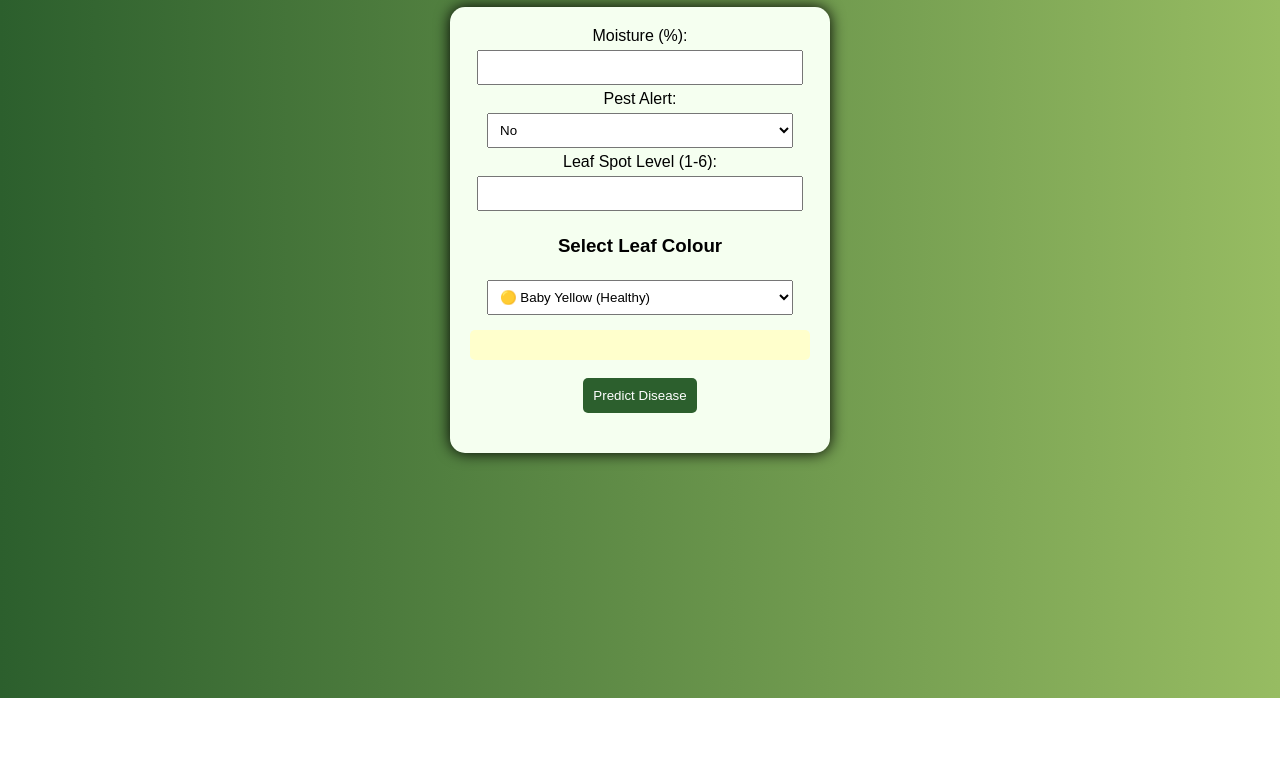
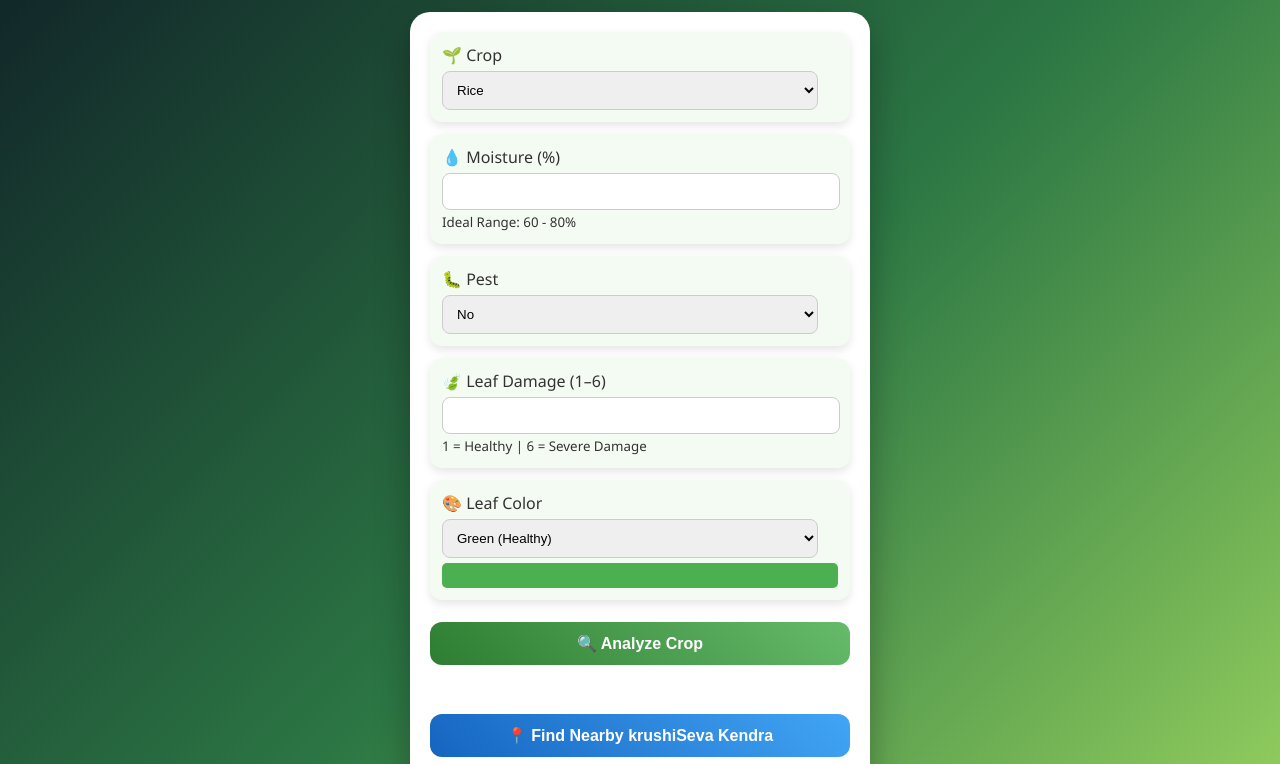
Before and after one commit to Akashbora02/Smart-Crop-AI, a plain HTML site: page index.html in a window 1280 px wide. Shown: the part 102-866 px from the top of the page. Before the commit the page ends 800 px from the top, so only its background shows below. Drawn offline with Linux system fonts and the light colour scheme.

Commit message:
Add files via upload

```diff
--- a/index.html
+++ b/index.html
@@ -1,47 +1,112 @@
 <!DOCTYPE html>
 <html>
 <head>
-<title>Smart Crop Disease System</title>
+<title>🌾 Smart Crop AI Assistant</title>
 
 <style>
 body {
-  font-family: Arial;
-  background: linear-gradient(to right, #2c5f2d, #97bc62);
-  text-align: center;
-  padding: 20px;
+  font-family: 'Segoe UI', sans-serif;
+  background: linear-gradient(135deg, #0f2027, #2c7744, #a8e063);
+  margin: 0;
   color: white;
 }
 
-.container {
-  background: #f5fff0;
-  color: black;
-  padding: 20px;
-  border-radius: 15px;
-  width: 340px;
-  margin: auto;
-  box-shadow: 0px 0px 15px black;
+h2 {
+  text-align: center;
+  padding: 15px;
+  font-size: 28px;
 }
 
-input, select {
-  width: 90%;
-  padding: 8px;
-  margin: 5px;
+.container {
+  max-width: 420px;
+  margin: auto;
+  background: #ffffff;
+  color: #333;
+  padding: 20px;
+  border-radius: 20px;
+  box-shadow: 0 15px 35px rgba(0,0,0,0.3);
 }
 
+/* Card style */
+.card {
+  background: #f4fbf2;
+  padding: 12px;
+  border-radius: 12px;
+  margin-bottom: 12px;
+  box-shadow: 0 4px 10px rgba(0,0,0,0.1);
+}
+
+/* Inputs */
+input, select {
+  width: 95%;
+  padding: 10px;
+  margin-top: 5px;
+  border-radius: 8px;
+  border: 1px solid #ccc;
+}
+
+/* Buttons */
 button {
-  padding: 10px;
-  background: #2c5f2d;
+  width: 100%;
+  padding: 12px;
+  margin-top: 10px;
+  border: none;
+  border-radius: 12px;
+  font-size: 16px;
+  font-weight: bold;
+  cursor: pointer;
+  transition: 0.3s;
+}
+
+/* Analyze button */
+.btn-analyze {
+  background: linear-gradient(45deg, #2e7d32, #66bb6a);
   color: white;
-  border: none;
-  cursor: pointer;
+}
+
+.btn-analyze:hover {
+  transform: scale(1.05);
+  background: linear-gradient(45deg, #1b5e20, #4caf50);
+}
+
+/* Location button */
+.btn-location {
+  background: linear-gradient(45deg, #1565c0, #42a5f5);
+  color: white;
+}
+
+.btn-location:hover {
+  transform: scale(1.05);
+}
+
+/* Result box */
+.result-box {
+  margin-top: 15px;
+  padding: 12px;
+  border-radius: 12px;
+  font-size: 16px;
+  text-align: center;
+  font-weight: bold;
+}
+
+/* Color preview */
+.color-box {
+  height: 25px;
+  margin-top: 5px;
   border-radius: 5px;
 }
 
-.color-box {
-  width: 100%;
-  height: 30px;
+/* Map */
+#map {
+  height: 220px;
   margin-top: 10px;
-  border-radius: 5px;
+  border-radius: 10px;
+  overflow: hidden;
+}
+
+.link-box {
+  text-align: center;
+  margin-top: 10px;
 }
 </style>
 
@@ -49,75 +114,164 @@ button {
 
 <body>
 
-<h1>🌾 Smart Crop Disease Predictor</h1>
+<h2>🌾 Smart Crop AI Assistant</h2>
 
 <div class="container">
 
-Moisture (%):<br>
-<input type="number" id="moisture"><br>
+<div class="card">
+<label>🌱 Crop</label>
+<select id="crop" onchange="setMoistureRange()">
+<option value="rice">Rice</option>
+<option value="wheat">Wheat</option>
+<option value="cotton">Cotton</option>
+<option value="sugarcane">Sugarcane</option>
+<option value="soybean">Soybean</option>
+</select>
+</div>
 
-Pest Alert:<br>
+<div class="card">
+<label>💧 Moisture (%)</label>
+<input type="number" id="moisture">
+<small id="moistureHint"></small>
+</div>
+
+<div class="card">
+<label>🐛 Pest</label>
 <select id="pest">
-  <option value="0">No</option>
-  <option value="1">Yes</option>
-</select><br>
+<option value="0">No</option>
+<option value="1">Yes</option>
+</select>
+</div>
 
-Leaf Spot Level (1-6):<br>
-<input type="number" id="leaf"><br>
+<div class="card">
+<label>🍃 Leaf Damage (1–6)</label>
+<input type="number" id="leaf">
+<small>1 = Healthy | 6 = Severe Damage</small>
+</div>
 
-<h3>Select Leaf Colour</h3>
+<div class="card">
+<label>🎨 Leaf Color</label>
+<select id="color" onchange="showColor()">
+<option value="1">Green (Healthy)</option>
+<option value="2">Light Yellow</option>
+<option value="3">Yellow</option>
+<option value="4">Orange</option>
+<option value="5">Brown (Severe)</option>
+</select>
+<div id="colorBox" class="color-box"></div>
+</div>
 
-<select id="colorSelect" onchange="showColor()">
-  <option value="1">🟡 Baby Yellow (Healthy)</option>
-  <option value="2">🟨 Light Yellow</option>
-  <option value="3">🟠 Yellow</option>
-  <option value="4">🟧 Orange</option>
-  <option value="5">🟫 Brown (Severe)</option>
-</select>
+<button class="btn-analyze" onclick="predict()">🔍 Analyze Crop</button>
 
-<div id="colorBox" class="color-box"></div>
+<div id="result" class="result-box"></div>
 
-<br>
-<button onclick="predict()">Predict Disease</button>
+<button class="btn-location" onclick="getLocation()">📍 Find Nearby krushiSeva Kendra</button>
 
-<h2 id="result"></h2>
+<div id="map"></div>
+
+<div id="kendraList" class="link-box"></div>
 
 </div>
 
 <script>
 
-function showColor() {
-  let val = document.getElementById("colorSelect").value;
-  let color;
+// Moisture ranges
+const ranges = {
+  rice:[60,80],
+  wheat:[40,60],
+  cotton:[50,70],
+  sugarcane:[70,90],
+  soybean:[45,65]
+};
 
-  if (val == 1) color = "#ffffcc";
-  else if (val == 2) color = "#ffeb99";
-  else if (val == 3) color = "#ffd11a";
-  else if (val == 4) color = "#ff9900";
-  else color = "#8b4513";
-
-  document.getElementById("colorBox").style.background = color;
+function setMoistureRange(){
+  let crop = document.getElementById("crop").value;
+  let r = ranges[crop];
+  document.getElementById("moistureHint").innerText =
+    "Ideal Range: "+r[0]+" - "+r[1]+"%";
 }
 
-function predict() {
-  let m = document.getElementById("moisture").value;
-  let p = document.getElementById("pest").value;
-  let l = document.getElementById("leaf").value;
-  let c = document.getElementById("colorSelect").value;
-
-  let score = (m/20) + (l*2) + (c*5) + (p*10);
-
-  if (score > 30) {
-    document.getElementById("result").innerHTML = "⚠ High Disease Risk";
-  }
-  else if (score > 15) {
-    document.getElementById("result").innerHTML = "⚡ Moderate Risk";
-  }
-  else {
-    document.getElementById("result").innerHTML = "✅ Low Disease Risk";
-  }
+// Color preview
+function showColor(){
+  let colors=["#4caf50","#ffeb3b","#ffc107","#ff9800","#795548"];
+  let val=document.getElementById("color").value;
+  document.getElementById("colorBox").style.background=colors[val-1];
 }
 
+// Prediction
+function predict(){
+
+  let moisture = document.getElementById("moisture").value;
+  let leaf = document.getElementById("leaf").value;
+
+  // 🚫 Frontend validation
+  if(moisture === "" || leaf === ""){
+    document.getElementById("result").innerHTML = "⚠ Please fill all fields";
+    return;
+  }
+
+  if(moisture < 0 || moisture > 100){
+    document.getElementById("result").innerHTML = "❌ Moisture must be 0–100";
+    return;
+  }
+
+  if(leaf < 1 || leaf > 6){
+    document.getElementById("result").innerHTML = "❌ Leaf damage must be 1–6";
+    return;
+  }
+
+  let data={
+    moisture:moisture,
+    pest:document.getElementById("pest").value,
+    leaf:leaf,
+    color:document.getElementById("color").value
+  };
+
+  fetch("http://127.0.0.1:5000/predict",{
+    method:"POST",
+    headers:{"Content-Type":"application/json"},
+    body:JSON.stringify(data)
+  })
+  .then(res=>res.json())
+  .then(res=>{
+
+    // 🚫 Backend error
+    if(res.error){
+      document.getElementById("result").style.background="#ff5252";
+      document.getElementById("result").innerHTML = "❌ " + res.error;
+      return;
+    }
+
+    let color="lightgreen";
+    if(res.risk.includes("High")) color="#ff5252";
+    else if(res.risk.includes("Moderate")) color="#ffca28";
+
+    document.getElementById("result").style.background=color;
+
+    document.getElementById("result").innerHTML =
+      `${res.risk}<br>🌿 ${res.disease}<br>💡 ${res.advice}`;
+  })
+  .catch(()=>{
+    document.getElementById("result").innerHTML="⚠ Backend not running";
+  });
+}
+// Map
+function getLocation(){
+  navigator.geolocation.getCurrentPosition(pos=>{
+    let lat=pos.coords.latitude;
+    let lon=pos.coords.longitude;
+
+    document.getElementById("map").innerHTML =
+      `<iframe width="100%" height="100%" src="https://maps.google.com/maps?q=${lat},${lon}&z=13&output=embed"></iframe>`;
+
+    let url=`https://www.google.com/maps/search/krushi+seva+kendra/@${lat},${lon},13z`;
+
+    document.getElementById("kendraList").innerHTML =
+      `<a href="${url}" target="_blank">🌱 View Nearby Centers</a>`;
+  });
+}
+
+setMoistureRange();
 showColor();
 
 </script>
```
Also changed, not shown: 1 other file.
